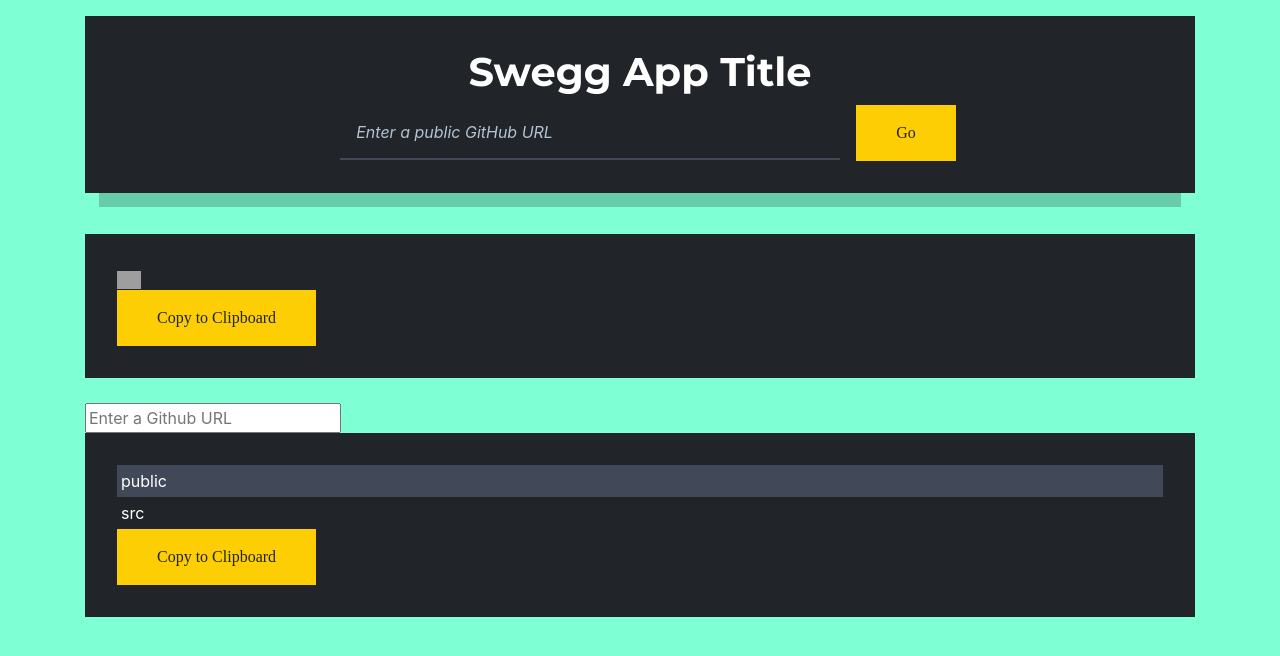
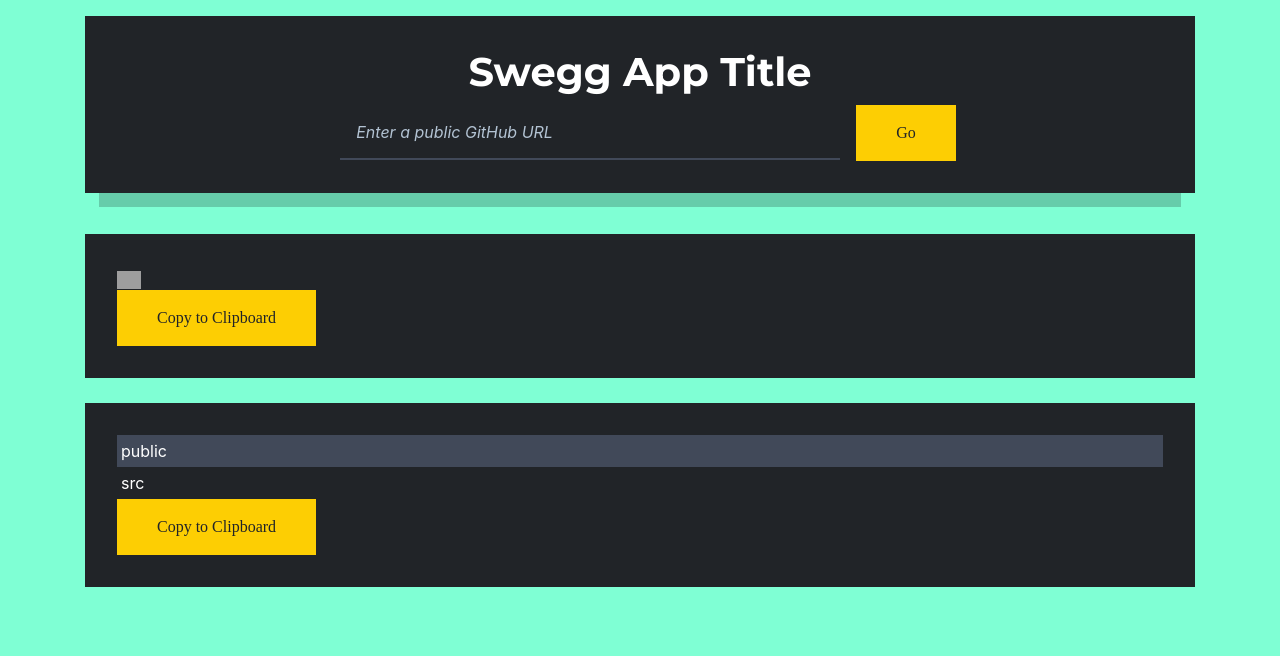
Before and after one commit to cheapreats/auto-readme-docs, a React (Create React App) app: page / in a window 1280 px wide. Shown: the top 656 px of the page. Built offline with nearby package versions, Linux system fonts and the light colour scheme; grey boxes are pictures that could not be loaded; a web font is replaced by a local one.

Commit message:
Implement/wire up "Go" button functionality

```diff
--- a/src/App.tsx
+++ b/src/App.tsx
@@ -14,16 +14,14 @@
 
   const handleURLChange = (e: React.ChangeEvent<HTMLInputElement>) => setURL(e.target.value);
 
-  const handleKeyPressed = async event => {
-    if (event.key === 'Enter') {
-      // Expecting a URL like 'https://github.com/${owner}/${repo}'
-      let pathArray = url.split('/');
-      let owner = pathArray[3];
-      let repo = pathArray[4];
-      setRepoName(repo);
-      await makeRequest(owner, repo);
-    }
-  }
+  const handleGoButtonPress = async (event: MouseEvent) => {
+    // Expecting a URL like 'https://github.com/${owner}/${repo}'
+    const pathArray = url.split('/');
+    const owner = pathArray[3];
+    const repo = pathArray[4];
+    setRepoName(repo);
+    await makeRequest(owner, repo);
+  };
 
   const makeRequest = async (owner: String, repo: String) => {
     try {
@@ -39,9 +37,9 @@
   }
   return (
     <div className="container">
-      <URLBox />
+      <URLBox value={url} onChange={handleURLChange} onClick={handleGoButtonPress} />
       <BadgesSection repoName={repoName} />
-      <input placeholder="Enter a Github URL" type="text" value={url} onChange={handleURLChange} onKeyDown={handleKeyPressed} />
+      {/* <input placeholder="Enter a Github URL" type="text" value={url} onChange={handleURLChange} onKeyDown={handleKeyPressed} /> */}
       <MarkdownDisplay content={markdownDisplayContent} />
     </div>
   );
--- a/src/components/URLBox.tsx
+++ b/src/components/URLBox.tsx
@@ -3,7 +3,13 @@
 import Input from './reusable/Input';
 import CustomButton from './reusable/CustomButton';
 
-const URLBox: React.FC = () => (
+interface Props {
+  value: string;
+  onChange: (e: React.ChangeEvent<HTMLInputElement>) => void;
+  onClick: (e: MouseEvent) => void;
+}
+
+const URLBox: React.FC<Props> = (props: Props) => (
   <Card>
     <div className="row">
       <div className="col">
@@ -12,8 +18,8 @@
     </div>
     <div className="row">
       <div className="col" style={{ textAlign: 'center' }}>
-        <Input placeholder="Enter a public GitHub URL" />
-        <CustomButton value="Go" />
+        <Input placeholder="Enter a public GitHub URL" value={props.value} onChange={props.onChange} />
+        <CustomButton value="Go" onClick={props.onClick} />
       </div>
     </div>
   </Card>
--- a/src/components/reusable/CustomButton.tsx
+++ b/src/components/reusable/CustomButton.tsx
@@ -3,6 +3,7 @@
 const CustomButton = styled.input.attrs((props) => ({
   type: 'submit',
   value: props.value,
+  onclick: props.onClick,
 }))`
 
   position: relative;
@@ -24,7 +25,7 @@
     box-shadow: 0px 4px 0px -2px #212428, 0px 8px 0px -4px #fdce03;
   }
 
-  $:active {
+  &:active {
     top: 0;
     box-shadow: none;
   }
--- a/src/components/reusable/Input.tsx
+++ b/src/components/reusable/Input.tsx
@@ -4,7 +4,7 @@
   type: 'text',
   placeholder: props.placeholder,
   value: props.value,
-  onChange: () => props.onChange(),
+  onChange: props.onChange,
 }))`
   color: white;
   border: none;
```
